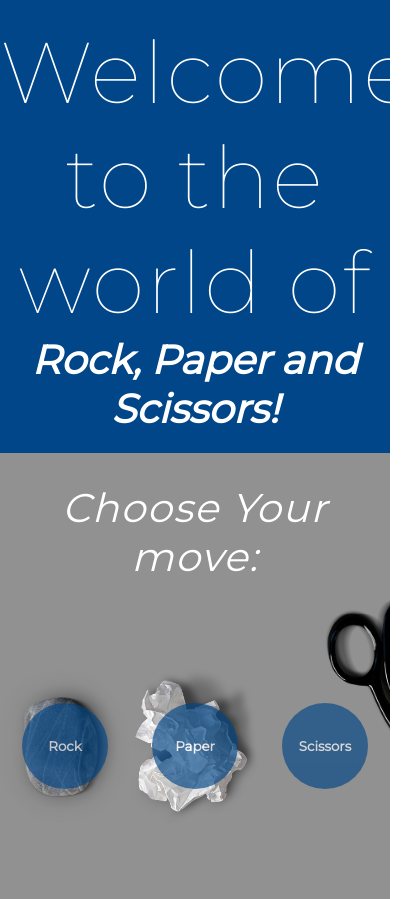
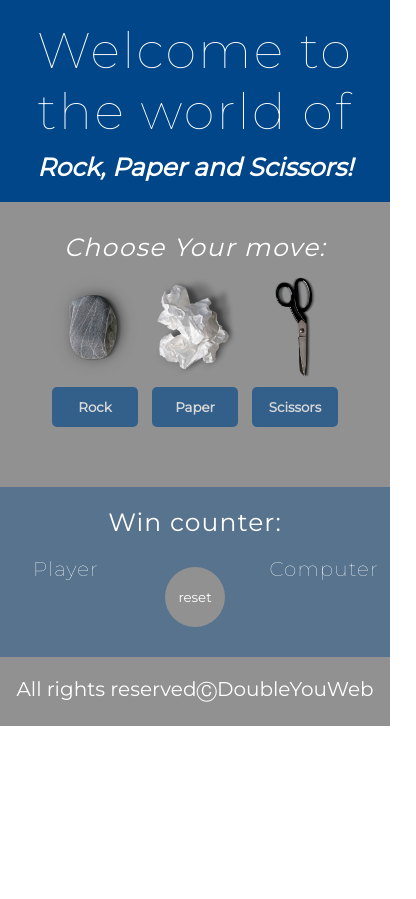
Before and after one commit to zooltar1/javascript-prework, a website: page index.html in a window 390 px wide. Shown: the top 899 px of the page, 416 px wide, since content can reach past the window. After the commit the page ends 844 px from the top, so only its background shows below. Drawn offline with Linux system fonts and the light colour scheme.

Commit message:
add mobile responsive

```diff
--- a/sass/style.scss
+++ b/sass/style.scss
@@ -279,3 +279,91 @@
     font-family: $font-main;
     font-size: 20px;
 }
+
+/* Media */
+
+@media (max-width: 576px) {
+
+    body {
+        margin: 0;
+        padding: 0;
+    }
+
+    /* Header */
+
+    header h1 {
+        font-size: 50px;
+        padding-bottom: 10px;
+    }
+
+    header h3 {
+        font-size: 25px;
+    }
+
+    /* Game */
+
+    .game h3 {
+        font-size: 25px;
+    }
+
+    .game .game-inner .container {
+        width: 100px;
+        height: 100px;
+    }
+
+    .game .game-inner #container-3 {
+        background-position-x: center;
+    }
+
+    .game .game-inner .container .btn {
+        position: absolute;
+        top: 130%;
+        left: 50%;
+        transform: translate(-50%, -50%);
+        width: 86px;
+        height: 40px;
+        border-radius: 5px;
+    }
+
+    .game .moves {
+        padding: 50px 0 10px 0;
+        font-size: 20px;
+    }
+
+    .game .messages {
+        font-size: 20px;
+    }
+
+    /* Result */
+
+    .result {
+        padding: 0;
+    }
+
+    .result .result-inner {
+        width: 100%;
+    }
+
+    .result .result-inner::after {
+        border-radius: 0;
+    }
+
+    .result .result-inner h3 {
+        font-size: 25px;
+    }
+
+    .result .result-inner .boxes .box h3 {
+        font-size: 20px;
+    }
+
+    /* Footer */
+
+    footer .contact a {
+        padding: 20px 0 25px 0;
+        font-size: 20px;
+        margin: 0;
+    }
+
+
+
+}
```
Also changed, not shown: css/style.css, 1 other file.
